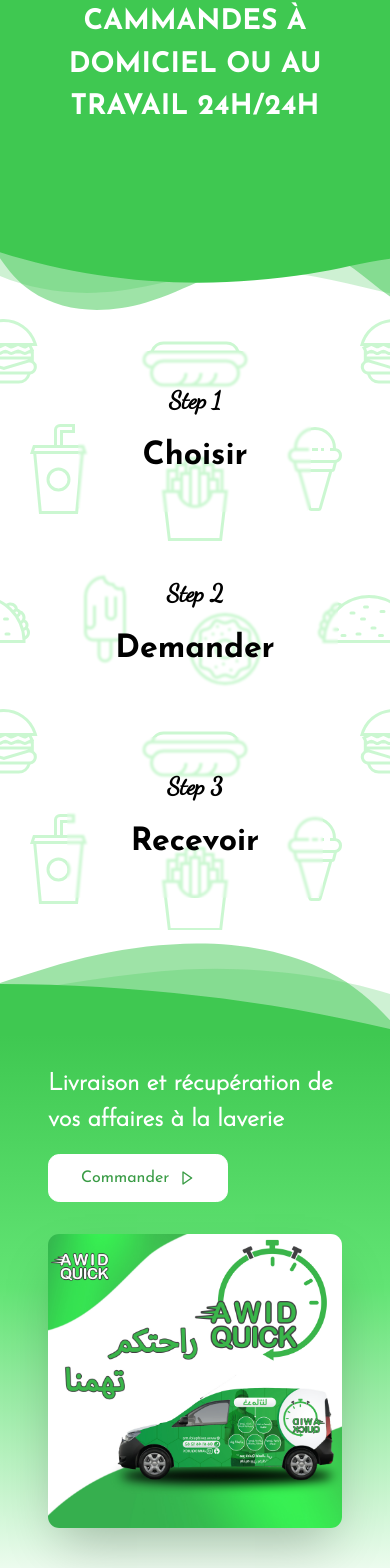
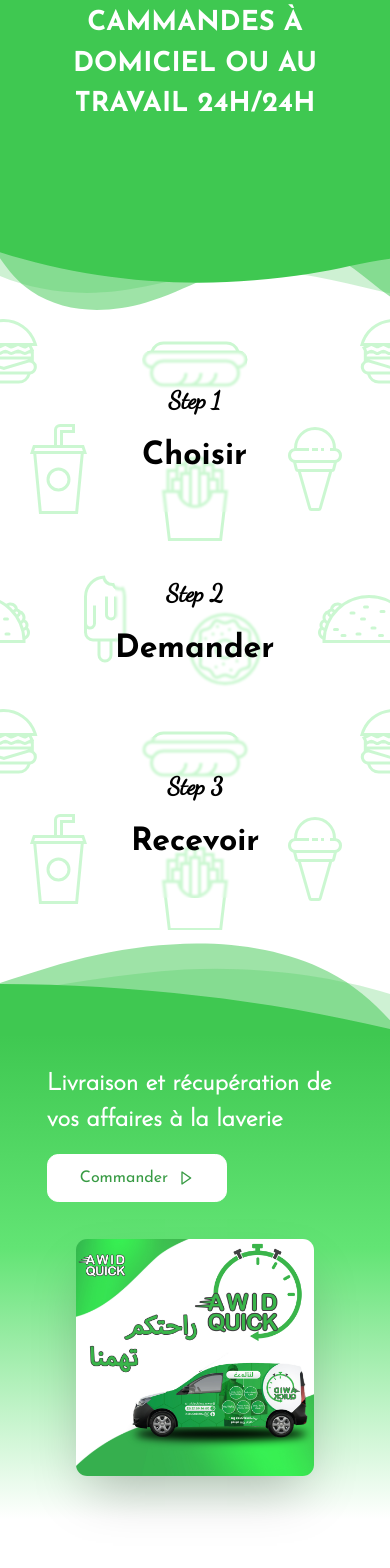
Before and after one commit to hkmostafa/awidQuick, a React (Vite) app: page / in a window 390 px wide. Shown: the part 426-1994 px from the top of the page. Built offline with nearby package versions, Linux system fonts and the light colour scheme.

Commit message:
animations

```diff
--- a/src/App.jsx
+++ b/src/App.jsx
@@ -30,7 +30,7 @@ function App() {
         <h4><a href="https://api.whatsapp.com/send/?phone=212661461262&text&type=phone_number&app_absent=0" target={'_blank'}>+212 661 46 1262</a></h4>
         </div>
 
-       <img src="/images/greenlogo.png" alt="" className='greenlogo animate__animated animate__pulse animate__delay-1s animate__slow'  />
+       <img src="/images/greenlogo.png" alt="" className='greenlogo animate__animated animate__pulse animate__delay-3s animate__slower'  />
        </div>
 
        <div class="shape-divider3">
@@ -54,15 +54,15 @@ function App() {
     </svg>
   </div>
       <div className='steps' ref={steps}>
-        <div  className={`step  ${stepsVisible?'show':'hidden'}`}>
+        <div  className={`step  ${stepsVisible?'animate__animated animate__bounceIn  ':''}`}>
           <h4>Step 1</h4>
           <h2>Choisir</h2>
         </div>
-        <div  className={`step ${stepsVisible?'show':'hidden'}`}>
+        <div  className={`step ${stepsVisible?'animate__animated animate__bounceIn animate__delay-1s ':''}`}>
           <h4>Step 2</h4>
           <h2>Demander</h2>
         </div>
-        <div  className={`step  ${stepsVisible?'show':'hidden'}`}>
+        <div  className={`step  ${stepsVisible?'animate__animated animate__bounceIn animate__delay-2s':''}`}>
           <h4>Step 3</h4>
           <h2>Recevoir</h2>
         </div>
--- a/src/App.scss
+++ b/src/App.scss
@@ -194,26 +194,11 @@ $yellowGreen :#ECF87F;
     aspect-ratio: 1;
 }
 
-.hidden{
-    opacity : 0;
 
-    filter : blur(2px);
-    transform : translateY(10%);
-}
-
-
-
-.show{
-    filter : blur(0);
-    transform : translateY(0);
-    opacity : 1;
-
-    transition : all 1s;
-}
 
 @media (prefers-reduced-motion: no-preference) {
     .show {
-      transition: all 1s;
+      transition: transform 500ms;
     }
   }
 
@@ -290,7 +275,7 @@
     text-align: center;
     border-radius: 0.5rem;
     padding-block: 2rem;
-    padding-inline : 4rem;
+
     backdrop-filter: blur(1px);
 
 }
@@ -478,7 +463,7 @@ background: linear-gradient(180deg, rgba(170,227,177,1) 28%, $limePrimary 62%);
 }
     .links{
         flex-direction: column;
-        gap : 0
+        gap : 0.5rem;
     }
    .banner{
 
@@ -533,10 +518,10 @@ background: linear-gradient(180deg, rgba(170,227,177,1) 28%, $limePrimary 62%);
     }
 
     .command{
-        padding-inline: 3rem;
+        padding-inline: 12%;
         grid-template-columns: 1fr;
         padding-block-start : 2rem;
-        gap: 2rem;
+        gap: 10%;
 
         h5{
             font-size : 1.5rem;
@@ -548,7 +533,7 @@ background: linear-gradient(180deg, rgba(170,227,177,1) 28%, $limePrimary 62%);
             padding-block: 0.7rem;
         }
         img{
-            width: 100%;
+            width: 80%;
             justify-self: center;
         }
     }
@@ -562,7 +547,7 @@ background: linear-gradient(180deg, rgba(170,227,177,1) 28%, $limePrimary 62%);
 
     .servicesSection{
 
-        padding-inline : 3rem;
+        padding-inline : 12%;
        .secondaryTitle{
         font-size: 1.4rem;
        }
--- a/src/index.css
+++ b/src/index.css
@@ -4,7 +4,9 @@
 *::after {
   box-sizing: border-box;
 }
-
+:root {
+  --animate-delay: 0.3s;
+}
 /* Remove default margin */
 body,
 h1,
```
